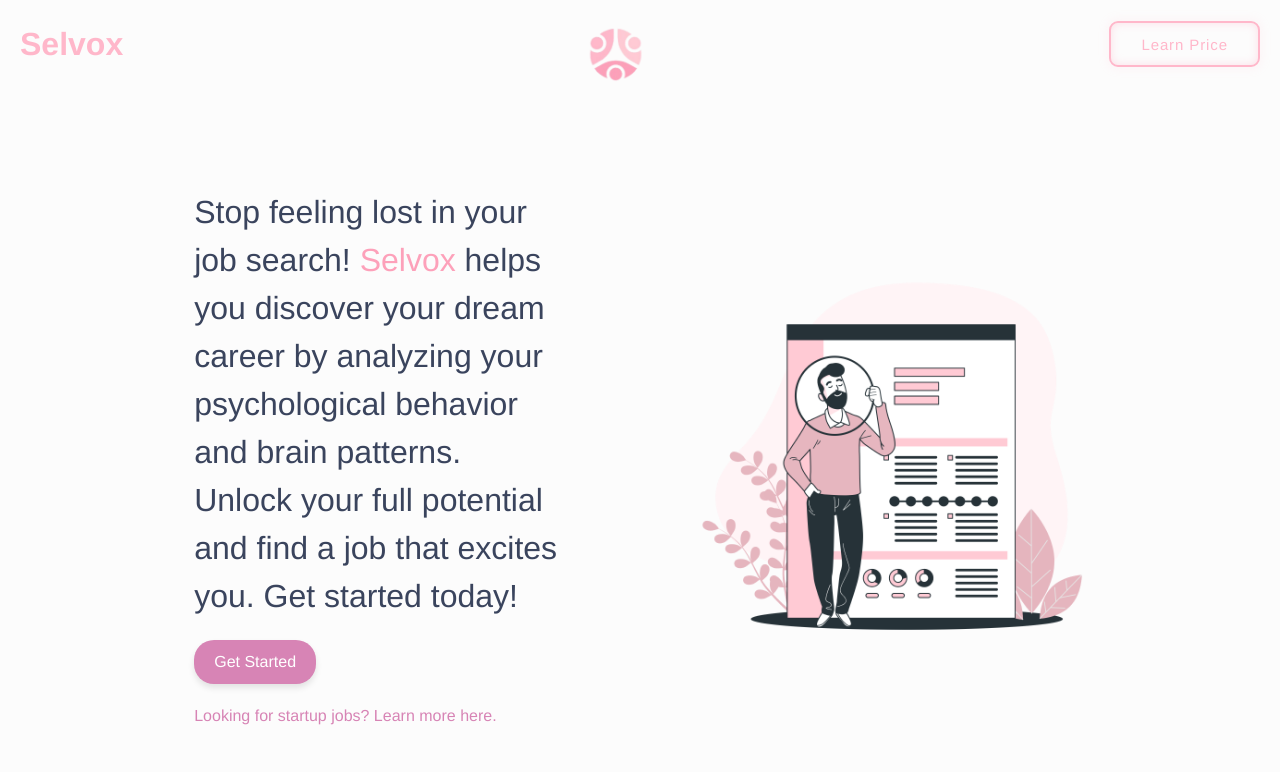
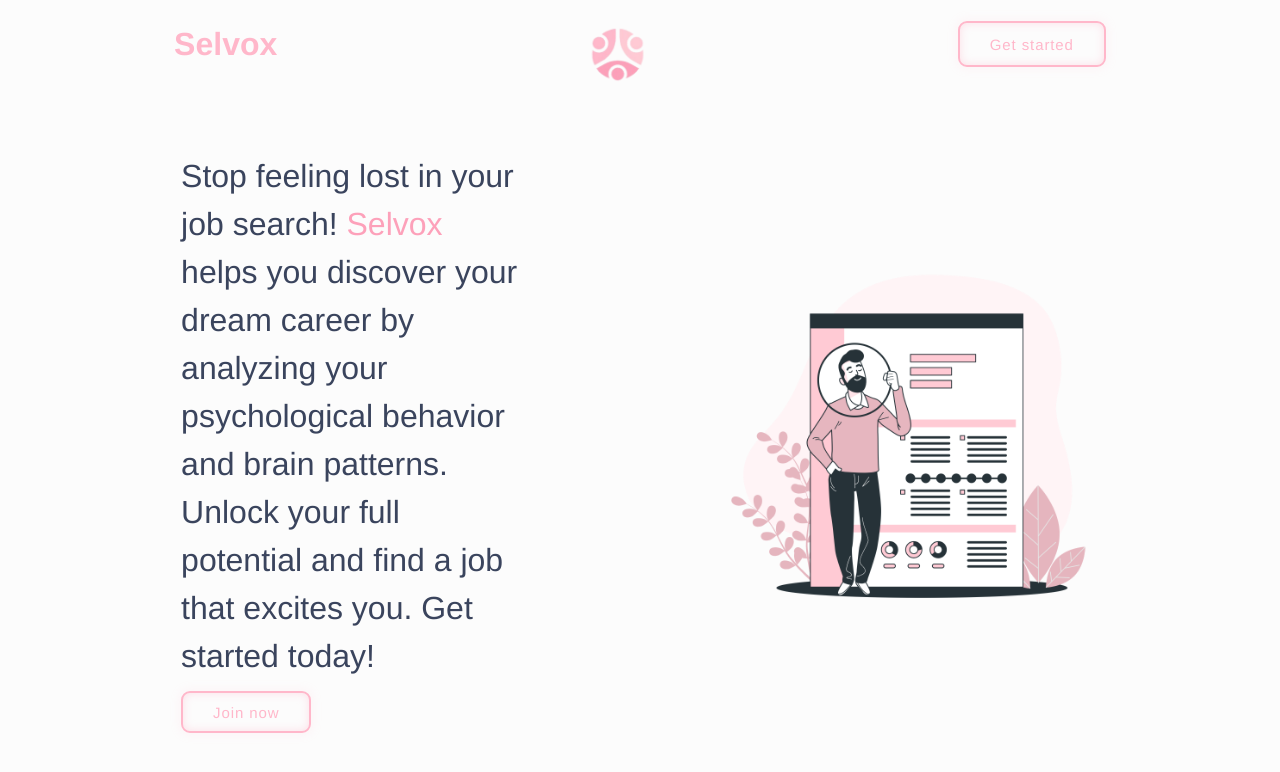
Before and after one commit to KKDinev20/Selvox-Frontend, a Vue app in the folder selvox/: page / in a window 1280 px wide. Shown: the top 772 px of the page. Built offline with nearby package versions, Linux system fonts and the light colour scheme.

Commit message:
Create routing to separate pages using button

```diff
--- a/selvox/src/pages/LandingPage.vue
+++ b/selvox/src/pages/LandingPage.vue
@@ -1,21 +1,40 @@
+<script setup>
+import { ref, computed } from 'vue'
+import Login from './Login.vue'
+
+const routes = {
+  '/login': Login,
+}
+
+const currentPath = ref(window.location.hash)
+
+window.addEventListener('hashchange', () => {
+  currentPath.value = window.location.hash
+})
+
+const currentView = computed(() => {
+  return routes[currentPath.value.slice(1) || '/'] || NotFound
+})
+</script>
+
+
 <template>
 <body>
     <header>
         <div class="menu">Selvox</div>
         <div class="logo"><img src="../assets/SelvoxLogo2.png" alt="selvox"></div>
-        <button class="learn-price">Learn Price</button>
+        <button class="learn-price">Get started</button>
     </header>
     <main>
         <div class="content">
             <div class="text-container">
                 <div class="text-section">
                     <h1>Stop feeling lost in your job search!  <span>Selvox</span> helps you discover your dream career by analyzing your psychological behavior and brain patterns.  Unlock your full potential and find a job that excites you. Get started today!</h1>
-                    <button class="get-started">Get Started</button>
-                    <br>
-                    <a href="#" class="learn-more">Looking for startup jobs? Learn more here.</a>
+                    <a class="learn-price">Join now</a>
+
                 </div>
             </div>
-            <div class="image-container">
+            <div class="image-container img-hero">
                 <img src="../assets/LP.png" alt="Phone Mockup">
             </div>
         </div>
@@ -42,9 +61,15 @@ body {
 
 header {
     display: flex;
-    justify-content: space-between;
+    justify-content: space-around;
     align-items: center;
-    padding: 20px;
+    padding: 20px 20px 0px 20px;
+}
+
+.image-container img-hero
+{
+    height: 50vh;
+    width: 50vw;
 }
 
 .menu {
@@ -84,10 +109,10 @@ main {
 
 .content {
     display: flex;
-    justify-content: space-between;
+    justify-content: space-around;
     align-items: stretch;
     width: 80%;
-    gap: 20px;
+    gap: 10%;
     flex-wrap: wrap;
     height: 90%;
 }
@@ -96,7 +121,7 @@ main {
   display: flex;
     justify-content: center;
     align-items: center;
-    padding: 20px;
+    padding: 10px;
     gap: 10px;
     flex: 1;
 }
@@ -135,16 +160,6 @@ h1 {
     margin-bottom: 20px;
 }
 
-.get-started {
-    background: #d784b5;
-    color: white;
-    border: none;
-    padding: 10px 20px;
-    border-radius: 20px;
-    cursor: pointer;
-    box-shadow: 0 4px 6px rgba(0, 0, 0, 0.1);
-    margin-bottom: 20px;
-}
 
 .learn-more {
     color: #d784b5;
--- /dev/null
+++ b/selvox/src/pages/Login.vue
@@ -0,0 +1,3 @@
+<template>
+    <h1>Stela</h1>
+</template>
```
